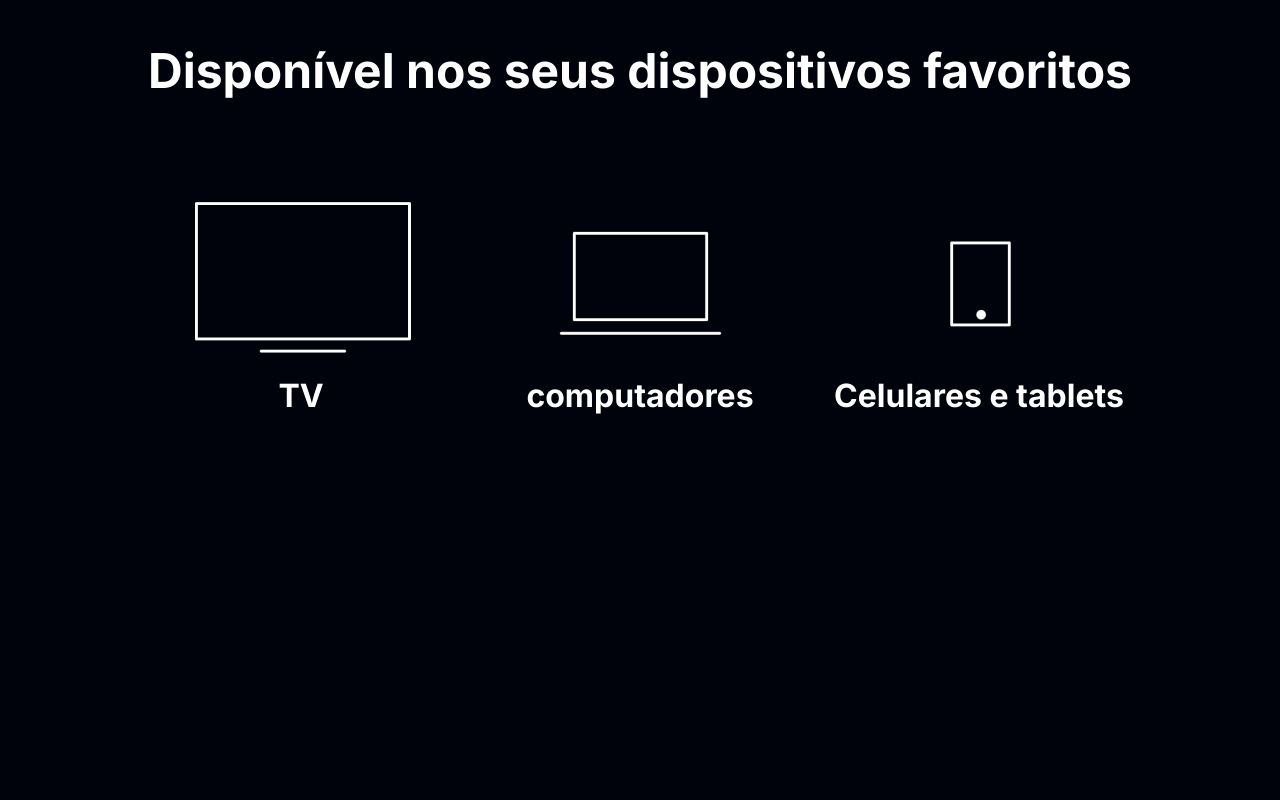
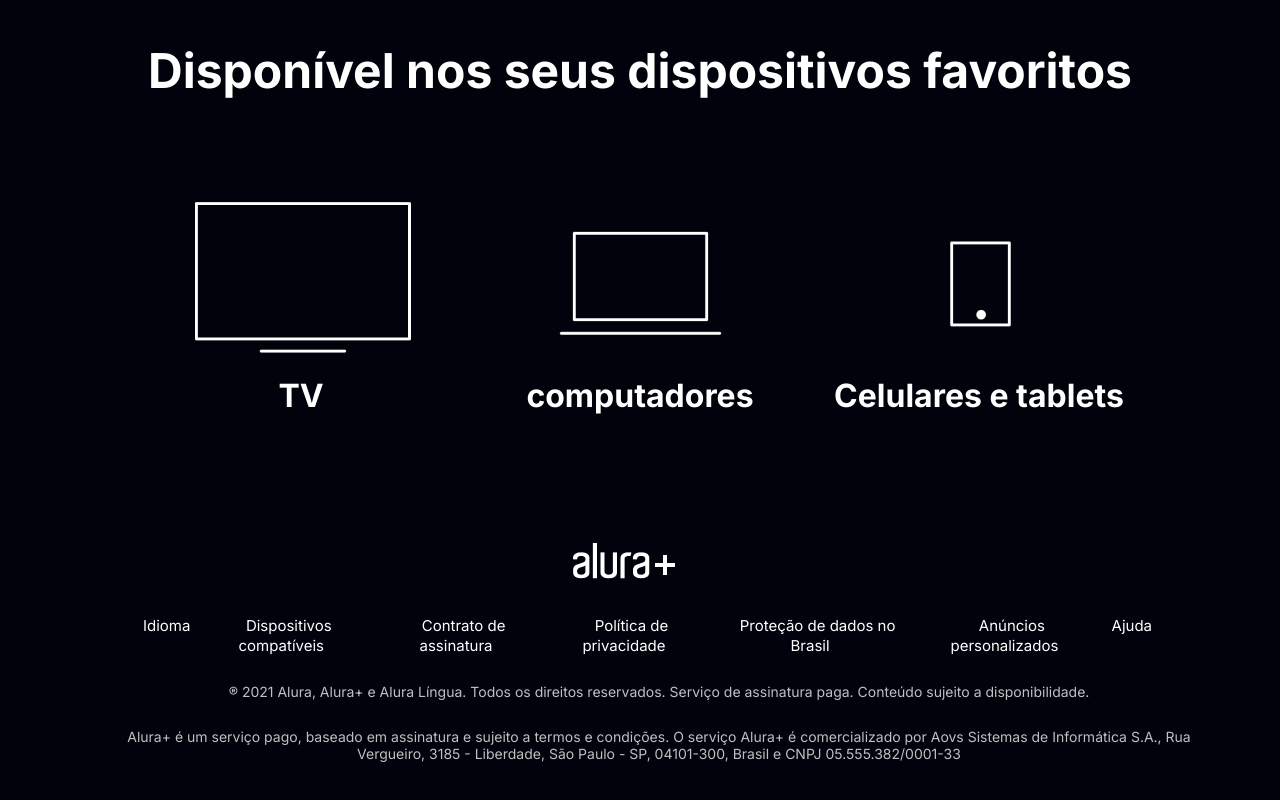
Before and after one commit to Marcio-Robertocr/aluraplus, a plain HTML site: page index.html in a window 1280 px wide. Shown: the part 3159-3959 px from the top of the page. Before the commit the page ends 3654 px from the top, so only its background shows below. Drawn offline with Linux system fonts and the light colour scheme.

Commit message:
Create footer

```diff
--- a/index.html
+++ b/index.html
@@ -61,5 +61,34 @@
             </li>
         </ul>
     </section>
+
+    <footer class="rodape">
+        <img src="assets/Logo.png" alt="alura+" class="rodape__logo">
+        <ul class="rodape__lista">
+            <li class="lista__link">
+                <a href="#">Idioma</a>
+            </li>
+            <li class="lista__link">
+                <a href="#">Dispositivos compatíveis</a>
+            </li>
+            <li class="lista__link">
+                <a href="#">Contrato de assinatura</a>
+            </li>
+            <li class="lista__link">
+                <a href="#">Política de privacidade</a>
+            </li>
+            <li class="lista__link">
+                <a href="#">Proteção de dados no Brasil</a>
+            </li>
+            <li class="lista__link">
+                <a href="#">Anúncios personalizados</a>
+            </li>
+            <li class="lista__link">
+                <a href="#">Ajuda</a>
+            </li>
+        </ul>
+        <p class="rodape__texto">® 2021 Alura, Alura+ e Alura Língua. Todos os direitos reservados. Serviço de assinatura paga. Conteúdo sujeito a disponibilidade.</p>
+        <p class="rodape__texto">Alura+ é um serviço pago, baseado em assinatura e sujeito a termos e condições. O serviço Alura+ é comercializado por Aovs Sistemas de Informática S.A., Rua Vergueiro, 3185 - Liberdade, São Paulo - SP, 04101-300, Brasil e CNPJ 05.555.382/0001-33</p>
+    </footer>
 </body>
 </html>
--- a/styles.css
+++ b/styles.css
@@ -117,3 +117,38 @@ body{
     font-size: 32px;
     color: var(--branco-principal);
 }
+
+.rodape{
+   text-align: center;
+   align-items: center;
+   margin: 2em 4em 6em 2em;
+}
+
+.rodape__logo{
+    margin-top: 3em;
+    width: 102px;
+}
+
+.rodape__lista{
+    display: flex;
+    justify-content: space-between;
+    list-style-type: none;
+    margin: 2em 4em 1em 6em;
+}
+
+.lista__link a{
+    color: var(--branco-principal);
+    text-decoration: none;
+    margin-left: 1em;
+    font: var(--fonte-principal);
+    font-size: 15px;
+}
+
+
+.rodape__texto{
+    color: var(--cinza-secundario);
+    font: var(--fonte-principal);
+    font-size: 14px;
+    font-weight: 400px;
+    margin: 2em 0em 0em 5em ;
+}
```
